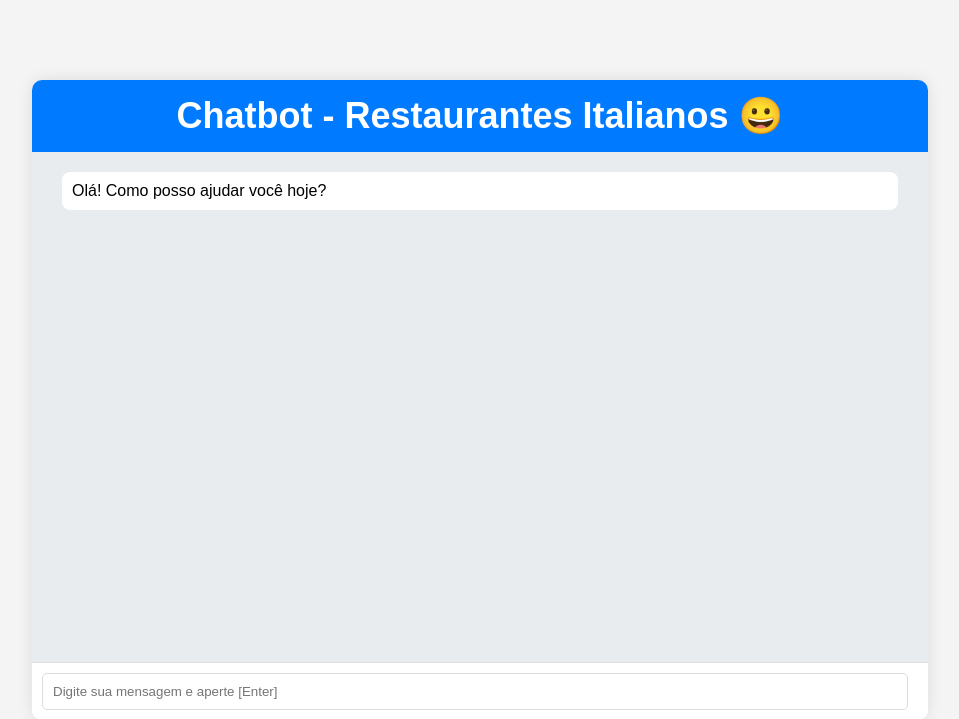
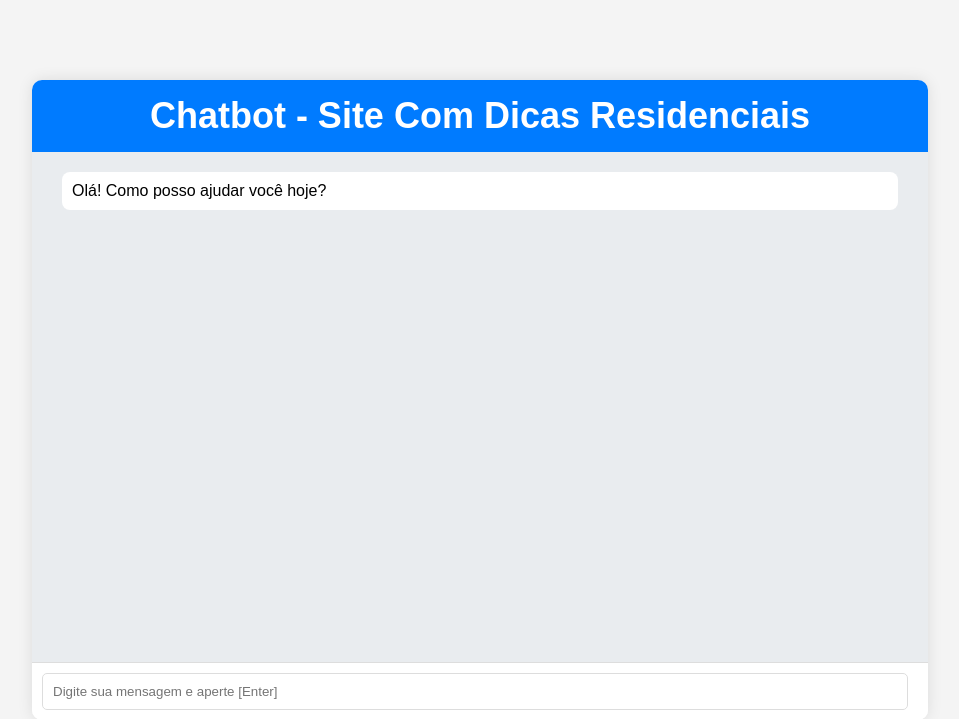
Before and after one commit to enzochave/projeto-rag, a Flask app: page / in a window 1280 px wide. Shown: the top 719 px of the page, without its empty margins (160-1119 px from the left). Run offline with Flask 3, Linux system fonts and the light colour scheme.

Commit message:
Update index.html

```diff
--- a/templates/index.html
+++ b/templates/index.html
@@ -11,7 +11,7 @@
 <body>
     <div class="chat-container">
         <div class="chat-header">
-            <h2>Chatbot - Restaurantes Italianos 😀</h2>
+            <h2>Chatbot - Site Com Dicas Residenciais</h2>
         </div>
         <div class="chat-window" id="chatWindow">
             <div class="message bot">
```
